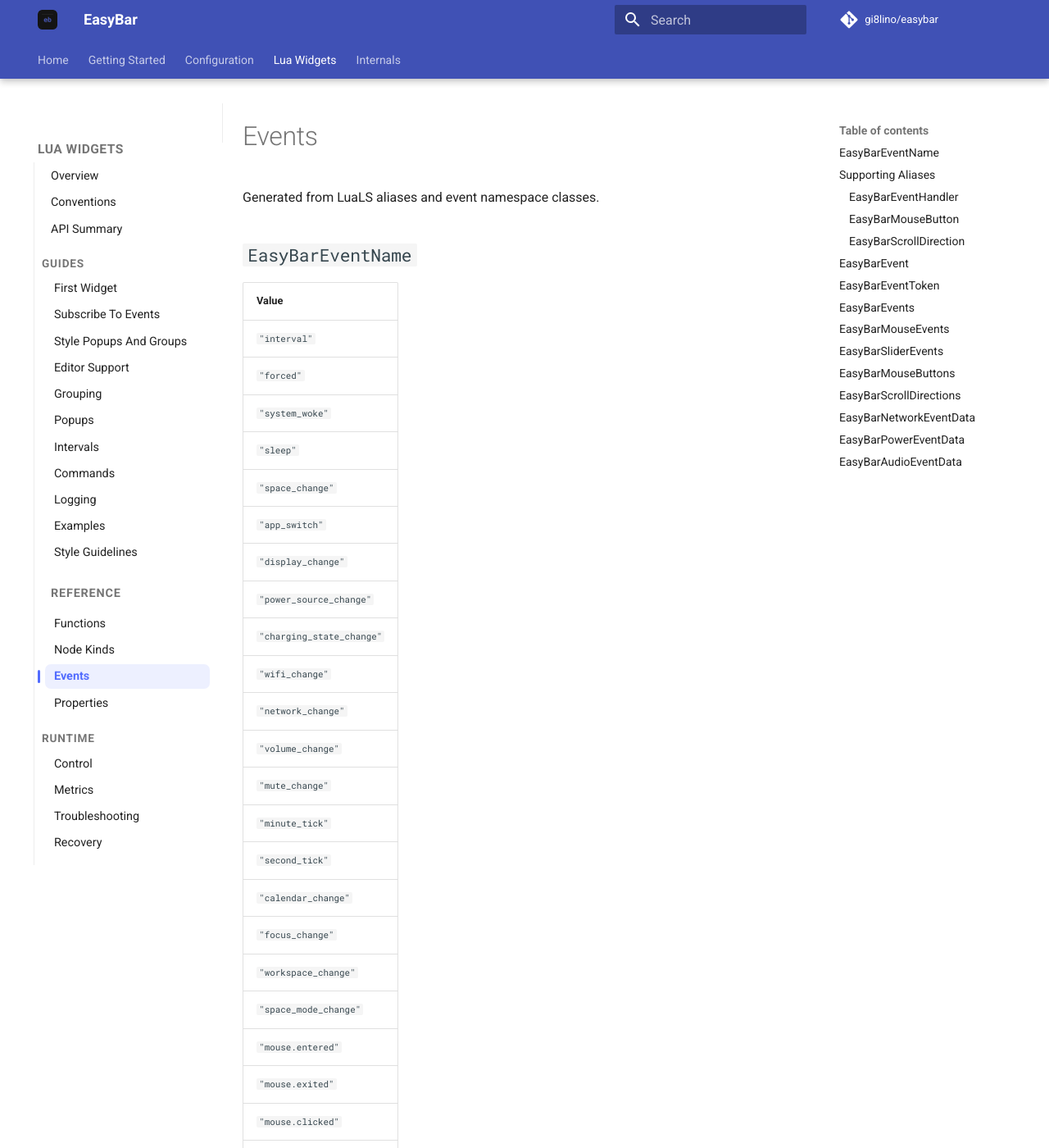
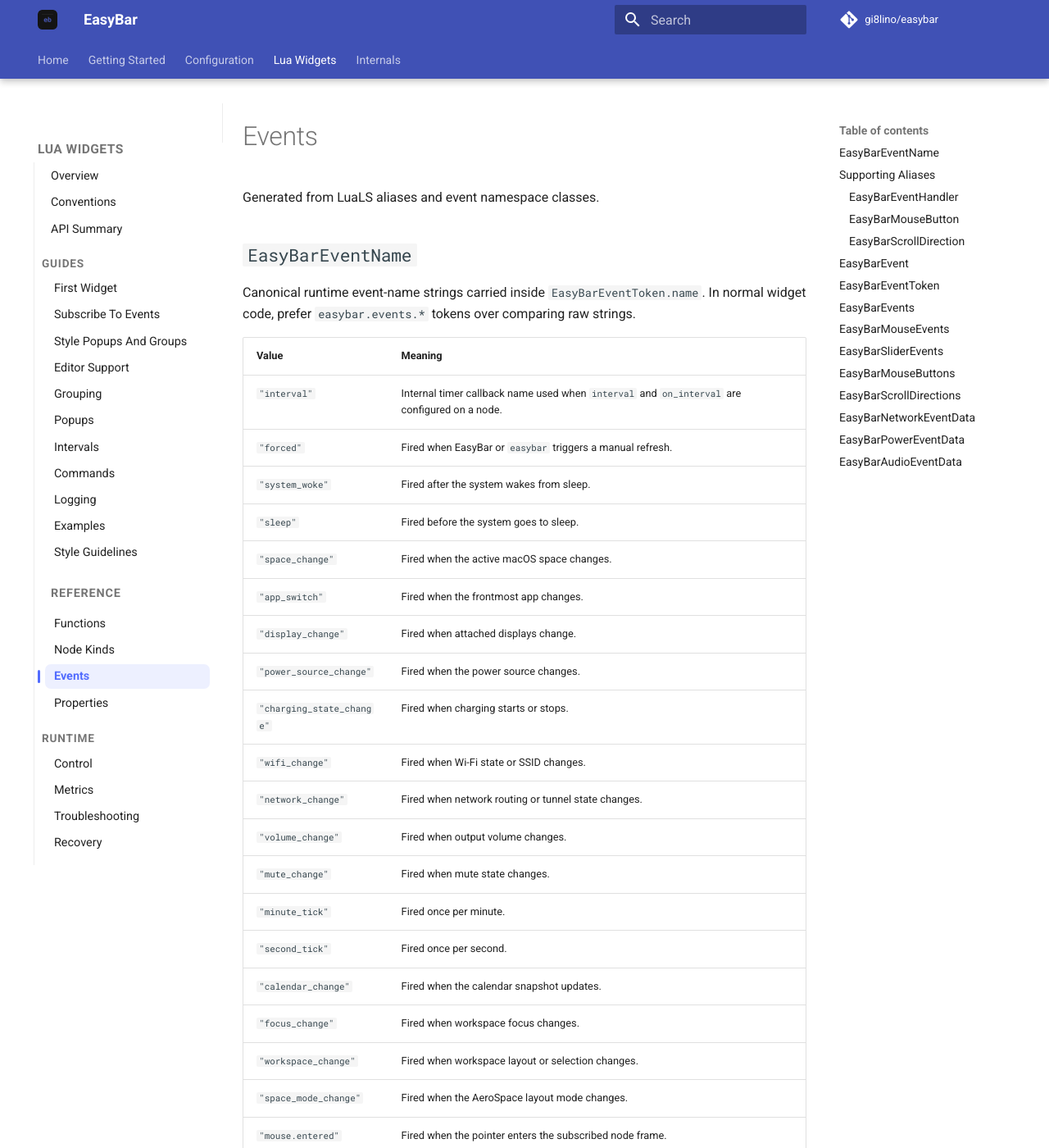
Before and after one commit to gi8lino/easybar, an MkDocs documentation site: the page built from docs/content/lua/reference/events.md, in a window 1280 px wide and 1400 px high. Shown: the whole window at 82% size. Built offline with MkDocs 1.6.1 and Material for MkDocs 9.7.7, drawn with Linux system fonts in a browser that asks for light colours; comment, search, counter and statistics services are not loaded; some of the changed text lies outside the part shown.

Commit message:
move documnetation into stub

```diff
--- a/docs/content/lua/reference/events.md
+++ b/docs/content/lua/reference/events.md
@@ -9,39 +9,44 @@
 
 ## `EasyBarEventName`
 
-| Value |
-| ----- |
-| `"interval"` |
-| `"forced"` |
-| `"system_woke"` |
-| `"sleep"` |
-| `"space_change"` |
-| `"app_switch"` |
-| `"display_change"` |
-| `"power_source_change"` |
-| `"charging_state_change"` |
-| `"wifi_change"` |
-| `"network_change"` |
-| `"volume_change"` |
-| `"mute_change"` |
-| `"minute_tick"` |
-| `"second_tick"` |
-| `"calendar_change"` |
-| `"focus_change"` |
-| `"workspace_change"` |
-| `"space_mode_change"` |
-| `"mouse.entered"` |
-| `"mouse.exited"` |
-| `"mouse.clicked"` |
-| `"mouse.down"` |
-| `"mouse.up"` |
-| `"mouse.scrolled"` |
-| `"slider.preview"` |
-| `"slider.changed"` |
+Canonical runtime event-name strings carried inside `EasyBarEventToken.name`.
+In normal widget code, prefer `easybar.events.*` tokens over comparing raw strings.
+
+| Value | Meaning |
+| ----- | ------- |
+| `"interval"` | Internal timer callback name used when `interval` and `on_interval` are configured on a node. |
+| `"forced"` | Fired when EasyBar or `easybar` triggers a manual refresh. |
+| `"system_woke"` | Fired after the system wakes from sleep. |
+| `"sleep"` | Fired before the system goes to sleep. |
+| `"space_change"` | Fired when the active macOS space changes. |
+| `"app_switch"` | Fired when the frontmost app changes. |
+| `"display_change"` | Fired when attached displays change. |
+| `"power_source_change"` | Fired when the power source changes. |
+| `"charging_state_change"` | Fired when charging starts or stops. |
+| `"wifi_change"` | Fired when Wi-Fi state or SSID changes. |
+| `"network_change"` | Fired when network routing or tunnel state changes. |
+| `"volume_change"` | Fired when output volume changes. |
+| `"mute_change"` | Fired when mute state changes. |
+| `"minute_tick"` | Fired once per minute. |
+| `"second_tick"` | Fired once per second. |
+| `"calendar_change"` | Fired when the calendar snapshot updates. |
+| `"focus_change"` | Fired when workspace focus changes. |
+| `"workspace_change"` | Fired when workspace layout or selection changes. |
+| `"space_mode_change"` | Fired when the AeroSpace layout mode changes. |
+| `"mouse.entered"` | Fired when the pointer enters the subscribed node frame. |
+| `"mouse.exited"` | Fired when the pointer leaves the subscribed node frame. |
+| `"mouse.clicked"` | Fired when the subscribed node is clicked. |
+| `"mouse.down"` | Fired on mouse button press over the subscribed node. |
+| `"mouse.up"` | Fired on mouse button release over the subscribed node. |
+| `"mouse.scrolled"` | Fired when the pointer scrolls over the subscribed node. |
+| `"slider.preview"` | Fired while a slider is being previewed or dragged. |
+| `"slider.changed"` | Fired when a slider value is committed. |
 
 ## Supporting Aliases
 
 ### `EasyBarEventHandler`
+
+The callback signature used by `node:subscribe(...)` and `easybar.subscribe(...)`.
 
 | Value |
 | ----- |
@@ -49,22 +54,29 @@
 
 ### `EasyBarMouseButton`
 
-| Value |
-| ----- |
-| `"left"` |
-| `"right"` |
-| `"middle"` |
+Mouse button names that may appear in event payloads.
+
+| Value | Meaning |
+| ----- | ------- |
+| `"left"` | Primary mouse button. |
+| `"right"` | Secondary mouse button. |
+| `"middle"` | Middle mouse button. |
 
 ### `EasyBarScrollDirection`
 
-| Value |
-| ----- |
-| `"up"` |
-| `"down"` |
-| `"left"` |
-| `"right"` |
+Scroll directions that may appear in event payloads.
+
+| Value | Meaning |
+| ----- | ------- |
+| `"up"` | Upward scrolling. |
+| `"down"` | Downward scrolling. |
+| `"left"` | Leftward scrolling. |
+| `"right"` | Rightward scrolling. |
 
 ## `EasyBarEvent`
+
+The event payload object delivered to event handlers.
+Different event families populate different optional fields.
 
 | Property | Type | Description |
 | -------- | ---- | ----------- |
@@ -83,11 +95,16 @@
 
 ## `EasyBarEventToken`
 
+Opaque subscribe token object passed through from `easybar.events.*`.
+
 | Property | Type | Description |
 | -------- | ---- | ----------- |
 | `name` | `EasyBarEventName` | The canonical runtime event name sent by EasyBar. |
 
 ## `EasyBarEvents`
+
+Namespace object exposed as `easybar.events`.
+Use these tokens when subscribing widgets instead of hard-coding event-name strings.
 
 | Property | Type | Description |
 | -------- | ---- | ----------- |
@@ -114,6 +131,8 @@
 
 ## `EasyBarMouseEvents`
 
+Mouse-specific interaction tokens and convenience constants nested under `easybar.events.mouse`.
+
 | Property | Type | Description |
 | -------- | ---- | ----------- |
 | `entered` _(optional)_ | `EasyBarEventToken` | Fired when the pointer enters the subscribed node frame. |
@@ -134,6 +153,8 @@
 
 ## `EasyBarSliderEvents`
 
+Slider-specific interaction tokens nested under `easybar.events.slider`.
+
 | Property | Type | Description |
 | -------- | ---- | ----------- |
 | `preview` _(optional)_ | `EasyBarEventToken` | Fired while a slider is being previewed or dragged. |
@@ -141,22 +162,28 @@
 
 ## `EasyBarMouseButtons`
 
+Convenience constants mirrored under `easybar.events.mouse.buttons`.
+
 | Property | Type | Description |
 | -------- | ---- | ----------- |
-| `left` | `EasyBarMouseButton` |  |
-| `right` | `EasyBarMouseButton` |  |
-| `middle` | `EasyBarMouseButton` |  |
+| `left` | `EasyBarMouseButton` | Matches the primary mouse button. |
+| `right` | `EasyBarMouseButton` | Matches the secondary mouse button. |
+| `middle` | `EasyBarMouseButton` | Matches the middle mouse button. |
 
 ## `EasyBarScrollDirections`
 
+Convenience constants mirrored under `easybar.events.mouse.directions`.
+
 | Property | Type | Description |
 | -------- | ---- | ----------- |
-| `up` | `EasyBarScrollDirection` |  |
-| `down` | `EasyBarScrollDirection` |  |
-| `left` | `EasyBarScrollDirection` |  |
-| `right` | `EasyBarScrollDirection` |  |
+| `up` | `EasyBarScrollDirection` | Matches upward scrolling. |
+| `down` | `EasyBarScrollDirection` | Matches downward scrolling. |
+| `left` | `EasyBarScrollDirection` | Matches leftward scrolling. |
+| `right` | `EasyBarScrollDirection` | Matches rightward scrolling. |
 
 ## `EasyBarNetworkEventData`
+
+Structured network-specific fields that may be present on network-related events.
 
 | Property | Type | Description |
 | -------- | ---- | ----------- |
@@ -165,12 +192,16 @@
 
 ## `EasyBarPowerEventData`
 
+Structured power-specific fields that may be present on charging or power-source events.
+
 | Property | Type | Description |
 | -------- | ---- | ----------- |
 | `charging` _(optional)_ | `boolean` | Whether the current power source is charging. |
 
 ## `EasyBarAudioEventData`
 
+Structured audio-specific fields that may be present on mute or volume events.
+
 | Property | Type | Description |
 | -------- | ---- | ----------- |
 | `muted` _(optional)_ | `boolean` | Whether the current audio output is muted. |
```
Also changed, not shown: docs/content/lua/reference/node-kinds.md (+28 -22 lines), docs/content/lua/reference/properties.md (+43 -10 lines), 5 other files.
